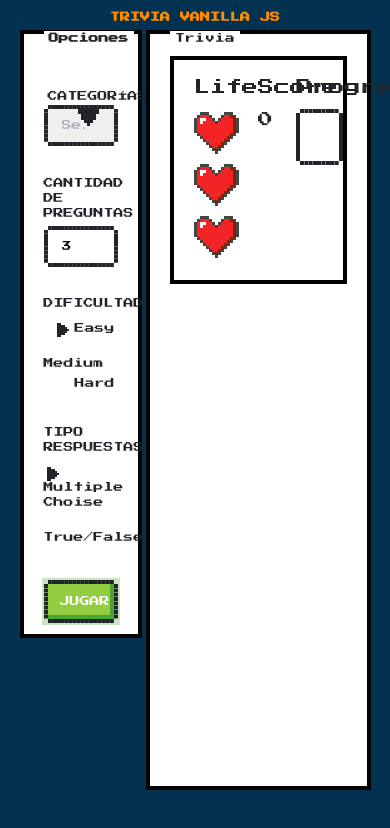
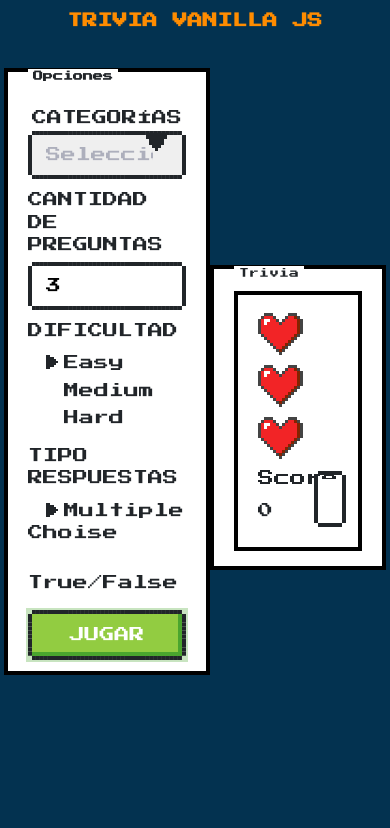
Before and after one commit to rockaranza/triviaGame, a website: page index.html in a window 390 px wide. Both pictures are taken after a click on the button "JUGAR". Drawn offline with nearby package versions, Linux system fonts and the light colour scheme; no server answers.

Commit message:
Generacion de responsive

```diff
--- a/index.html
+++ b/index.html
@@ -17,9 +17,9 @@
             <h1>TRIVIA VANILLA JS</h1>
         </div>
         <div class="container">
-            <div class="aside">
+            <div class="aside" id="optionsSide">
                     <!--Opciones del juego-->
-                    <div class="opcionesJuego nes-container with-title is-left">
+                    <div class="opcionesJuego nes-container with-title is-left" id="opcionesJuego">
                         <h3 class="title titleWidth">Opciones</h3>
                         <!--CATEGORIAS-->
                         <div class="nes-select">
@@ -66,7 +66,7 @@
             </div>
 
             <!--Sección de Juego-->
-            <div class="game nes-container with-title is-left">
+            <div class="game nes-container with-title is-left" id="triviaSide">
                 <p class="title titleSize">Trivia</p>
                 <!-- SECCION JUGADOR -->
                 <div class="vidaScore nes-container">
@@ -81,7 +81,7 @@
                         <p class="title">Score</p>
                         <p class="score" id="score">0</p>
                     </div>
-                    <div class="progreseContainer">
+                    <div class="progressContainer">
                         <p>Progreso</p>
                         <progress class="nes-progress is-warning" value="0" max="100" id="barraProgreso"></progress>
                     </div>
--- a/src/css/styles.css
+++ b/src/css/styles.css
@@ -47,7 +47,7 @@ html {
     display: flex;
     flex-direction: column;
     justify-content: space-between;
-    font-size:1rem;
+    font-size:1.5rem;
 }
 
 /*OPCIONES*/
@@ -177,22 +177,98 @@ html {
     margin-top: 3rem;
 }
 
-/* @media(max-width: 768px){
+@media(max-width: 1024px){
+    .contenedorOpciones{
+        width: 100%;
+        height: 30rem;
+        flex-direction: column;
+        flex-wrap: inherit;
+}
+}
+
+@media(max-width: 768px){
+    .vidaScore {
+        flex-direction: row;
+        flex-wrap: wrap;
+    }
+
+    .lifeContainer p {
+        display: none;
+    }
+
+    .progressContainer {
+        width: 100%;
+        display: flex;
+        flex-direction: column;
+        justify-content: center;
+    }
+
+    .progreseContainer progress {
+        width: 100%;
+    }
+
+    .gameOver {
+        width: 70%;
+    }
+}
+
+@media(max-width: 425px) {
+    .main {
+        height: 100vh;
+        position: absolute;
+    }
+
+    .main h1 {
+        font-size: 1.5rem;
+        padding-top: 1rem;
+        color:darkorange;
+    }
+
     .container {
-        flex-direction: column;
+        width: 98%;
+        padding: 0;
     }
 
     .aside {
-        width: 90%;
+        width: 95%;
+        height: 100%;
+        margin: 3rem auto;
+        display: flex;
+        font-size:1.5rem;
+    }
+
+    .game {
+        width: 100%;
         margin: auto;
     }
 
-    .game {
+    .tableroJuego {
+        width: 100%;
+    }
+
+    .progressContainer {
+        width: 30%;
+    }
+
+    .progressContainer p {
+        display: none;
+    }
+    .centrarPreguntas {
+        width: 100%;
+    }
+
+    .centrarPreguntas p {
+        width: 100%;
+        font-size: 1.2rem;
+    }
+
+    .botonRespuesta {
+        font-size: 1.2rem;
+    }
+
+    /* GAME OVER */
+    .gameOver {
         width: 90%;
-        margin: auto;
+        height: 40%;
     }
 }
-
-@media(max-width: 550px){
-
-} */
--- a/src/js/script.js
+++ b/src/js/script.js
@@ -1,4 +1,5 @@
 window.onload = cargarCategorias;
+
 
 const temasAPI = `https://opentdb.com/api_category.php`;
 /* VARIABLES GLOBALES PARA CONTROLAR JUEGO*/
@@ -12,6 +13,10 @@ const jugar = document.getElementById("btnJugar");
 const playAgain = document.getElementById("playAgain");
 
 /*Contenido VISUAL JUEGO*/
+const opciones = document.getElementById("optionsSide");
+const trivia = document.getElementById("triviaSide");
+const test = document.getElementById("opcionesJuego");
+
 const corazon1 = document.getElementById("heart1");
 const corazon2 = document.getElementById("heart2");
 const corazon3 = document.getElementById("heart3");
@@ -37,6 +42,7 @@ async function cargarCategorias () {
         itemLista.setAttribute("value", categoria.id);
         listadoTemas.appendChild(itemLista);
     });
+    detectarPantalla();
 }
 
 /*--------- Crear URL para preguntas ----------*/
@@ -49,6 +55,10 @@ const crearUrlApi = (e) => {
     if(cantidadPreguntas.value===""||cantidadPreguntas.value<3){ cantidadPreguntas.value = 3};
     const API = `https://opentdb.com/api.php?amount=${cantidadPreguntas.value}&category=${listadoTemas.value}&difficulty=${dificultad}&type=${tipoPregunta}`;
     barraProgreso.setAttribute("max", cantidadPreguntas.value);
+    if(screen.width < 425) {
+        test.style.display = 'none';
+        trivia.classList.remove("hidden");
+    }
     pedirPreguntas(API);
 }
 
@@ -185,6 +195,13 @@ const selectorTipoPregunta = () => {
     return valorSelectorPregunta;
 }
 
+/*PANTALLAS*/
+const detectarPantalla = () => {
+    if(screen.width < 425){
+        trivia.classList.add("hidden");
+    }
+}
+
 
 /*Invocar Funciones*/
 jugar.addEventListener("click", crearUrlApi);
```
